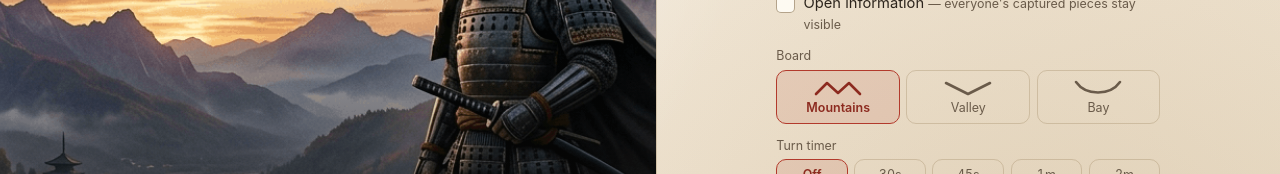
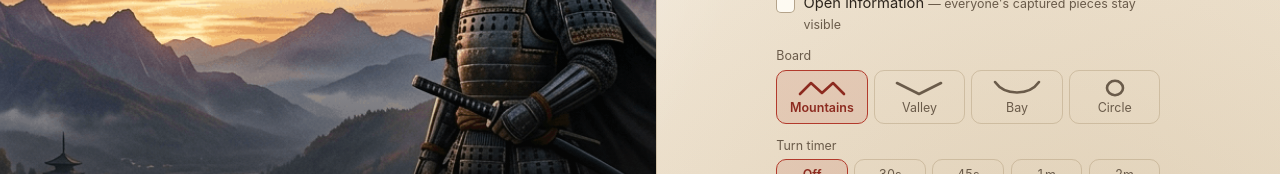
Before and after one commit to necessarylion/boardgames, a Vue app: page / in a window 1280 px wide. Shown: the part 262-436 px from the top of the page. Built offline with nearby package versions, Linux system fonts and the light colour scheme; no server answers.

Commit message:
Add a round island map that grows in rings from Edo

```diff
--- a/shared/board.ts
+++ b/shared/board.ts
@@ -42,11 +42,11 @@ interface MapDef {
 }
 
 /**
- * Every map grows outward from its middle column, so sections are a function of
- * how far across a space sits — A is the centre, then B, then C, and D and E out
- * at the shores. The centre differs per map because the maps are not all the
- * same width, and so do the band edges, because the maps do not widen at the
- * same rate.
+ * The long maps grow outward from their middle column, so sections are a
+ * function of how far across a space sits — A is the centre, then B, then C, and
+ * D and E out at the shores. The centre differs per map because the maps are not
+ * all the same width, and so do the band edges, because the maps do not widen at
+ * the same rate.
  *
  * `edges` gives the outer reach of every section but the last; anything past
  * the final edge belongs to the outermost section.
@@ -56,6 +56,31 @@ const outwardFrom =
   (_row: number, col: number): Section => {
     const dx = Math.abs(col - centre)
     const band = edges.findIndex((edge) => dx <= edge)
+    return SECTION_ORDER[band === -1 ? SECTION_ORDER.length - 1 : band]
+  }
+
+/** How far apart two rows sit, measured in column widths. */
+const ROW_PITCH = Math.sqrt(3) / 2
+
+/**
+ * A round map grows out of a point rather than a column, so its sections are
+ * rings rather than bands. The distance has to be measured in the geometry the
+ * board is actually drawn in — odd rows sit half a column to the right, and a
+ * row is only √3/2 of a column tall — or the rings come out as ellipses.
+ *
+ * `edges` are radii, in column widths, on the same footing as `outwardFrom`.
+ *
+ * Row parity is load-bearing here: adding or dropping a row shifts which rows
+ * carry the half-column offset, which is a different lattice and a different set
+ * of neighbours. Mirror the columns as well if a round map ever has to move.
+ */
+const ringsFrom =
+  (centreCol: number, centreRow: number, edges: readonly number[]) =>
+  (row: number, col: number): Section => {
+    const dx = col + (row & 1) * 0.5 - centreCol
+    const dy = (row - centreRow) * ROW_PITCH
+    const distance = Math.hypot(dx, dy)
+    const band = edges.findIndex((edge) => distance <= edge)
     return SECTION_ORDER[band === -1 ? SECTION_ORDER.length - 1 : band]
   }
 
@@ -107,6 +132,35 @@ const MAPS: Record<BoardShape, MapDef> = {
       '            ~~..c.............v.c.~~',
       '              ~~~~c.c.E.c.c.c.~~~~',
       '                  ~~~~~~~~~~~~',
+    ],
+  },
+  /**
+   * A round island with Edo at its centre and lagoons cut into the land. Its
+   * sections are rings rather than bands — the only map where they are — so
+   * every board from two players up to six comes out circular.
+   */
+  circle: {
+    section: ringsFrom(9.5, 9, [4.583, 5.43, 6.041, 6.557]),
+    rows: [
+      '        ~~~~',
+      '     ~~~~.~~~~',
+      '     ~~....c.~~',
+      '   ~~..c.c....~~',
+      '   ~~c....~~.v.~~',
+      '  ~v..~~c~~~...c~',
+      '  ~..c~~~.~~v.v..~',
+      '  ~...~~.c..~~.v~',
+      '  ~.c.c.c..v~~~..~',
+      ' ~v..~~..E..~~..c~',
+      '  ~..~~~c..v.v.v.~',
+      '  ~c.~~..v.~~...~',
+      '  ~..c.c~~.~~~v..~',
+      '  ~v...~~~v~~..c~',
+      '   ~~.c.~~....v~~',
+      '   ~~....v.v..~~',
+      '     ~~.v....~~',
+      '     ~~~~.~~~~',
+      '        ~~~~',
     ],
   },
 }
--- a/shared/types.ts
+++ b/shared/types.ts
@@ -43,19 +43,21 @@ export const MAX_PLAYERS = 6
  * player count, and each keeps its open land inside the tile supply so a game
  * can always reach an ending.
  */
-export const BOARD_SHAPES = ['mountain', 'valley', 'bay'] as const
+export const BOARD_SHAPES = ['mountain', 'valley', 'bay', 'circle'] as const
 export type BoardShape = (typeof BOARD_SHAPES)[number]
 
 export const BOARD_SHAPE_LABEL: Record<BoardShape, string> = {
   mountain: 'Mountains',
   valley: 'Valley',
   bay: 'Bay',
+  circle: 'Circle',
 }
 
 export const BOARD_SHAPE_HINT: Record<BoardShape, string> = {
   mountain: 'Two peaks either side of a valley.',
   valley: 'A broad chevron dropping to a point in the middle.',
   bay: 'Shores curving away either side of a deep centre.',
+  circle: 'A round island, growing ring by ring from Edo.',
 }
 
 export interface Space {
--- a/src/components/BoardGlyph.vue
+++ b/src/components/BoardGlyph.vue
@@ -4,7 +4,8 @@ import type { BoardShape } from '@shared/types'
 /**
  * A thumbnail of a board's profile, so the shapes can be told apart at a glance
  * rather than by name. Each path traces the same centreline the map in
- * shared/board.ts is built from, drawn left to right across a 48x18 box.
+ * shared/board.ts is built from, drawn left to right across a 48x18 box — bar
+ * the circle, which is a coastline rather than a profile and so is drawn as one.
  */
 defineProps<{ shape: BoardShape }>()
 
@@ -12,6 +13,7 @@ const PATHS: Record<BoardShape, string> = {
   mountain: 'M2 15 L13 4 L24 14 L35 4 L46 15',
   valley: 'M2 4 L24 15 L46 4',
   bay: 'M2 3 C 12 17, 36 17, 46 3',
+  circle: 'M16 9 a 8 7.2 0 1 0 16 0 a 8 7.2 0 1 0 -16 0',
 }
 </script>
 
--- a/src/components/HomeScreen.vue
+++ b/src/components/HomeScreen.vue
@@ -334,7 +334,8 @@ h2 {
 
 .board-options {
   display: grid;
-  grid-template-columns: repeat(3, 1fr);
+  /* Wraps rather than squeezing, so another map can be added without a redesign. */
+  grid-template-columns: repeat(auto-fit, minmax(5.2rem, 1fr));
   gap: 0.4rem;
 }
 
--- a/src/i18n/en.ts
+++ b/src/i18n/en.ts
@@ -47,6 +47,8 @@ export const en = {
   'board.valley.hint': 'A broad chevron dropping to a point in the middle.',
   'board.bay': 'Bay',
   'board.bay.hint': 'Shores curving away either side of a deep centre.',
+  'board.circle': 'Circle',
+  'board.circle.hint': 'A round island, growing ring by ring from Edo.',
   'home.error.name': 'Enter a name first.',
   'home.error.code': 'Room codes are four characters.',
 
--- a/src/i18n/my.ts
+++ b/src/i18n/my.ts
@@ -47,6 +47,8 @@ export const my = {
   'board.valley.hint': 'အလယ်ဗဟိုသို့ နိမ့်ဆင်းသွားသော ကျယ်ပြန့်သည့် ချိုင့်ဝှမ်း။',
   'board.bay': 'ပင်လယ်ကွေ့',
   'board.bay.hint': 'နက်ရှိုင်းသော ဗဟိုအပိုင်းမှ ဘေးတစ်ဖက်တစ်ချက်သို့ ကွေးဆင်းသွားသော ကမ်းခြေများ။',
+  'board.circle': 'စက်ဝိုင်း',
+  'board.circle.hint': 'အဲဒိုမှစ၍ အကွင်းလိုက် ကျယ်ပြန့်လာသော လုံးဝိုင်းသည့် ကျွန်း။',
   'home.error.name': 'ရှေးဦးစွာ အမည်တစ်ခု ထည့်သွင်းပါ။',
   'home.error.code': 'အခန်းကုဒ်များသည် အက္ခရာ ၄ လုံးဖြစ်ရမည်။',
 
```
Also changed, not shown: src/preview.ts (+10 -2 lines), 2 other files (tests, documents, lock files or other folders).
